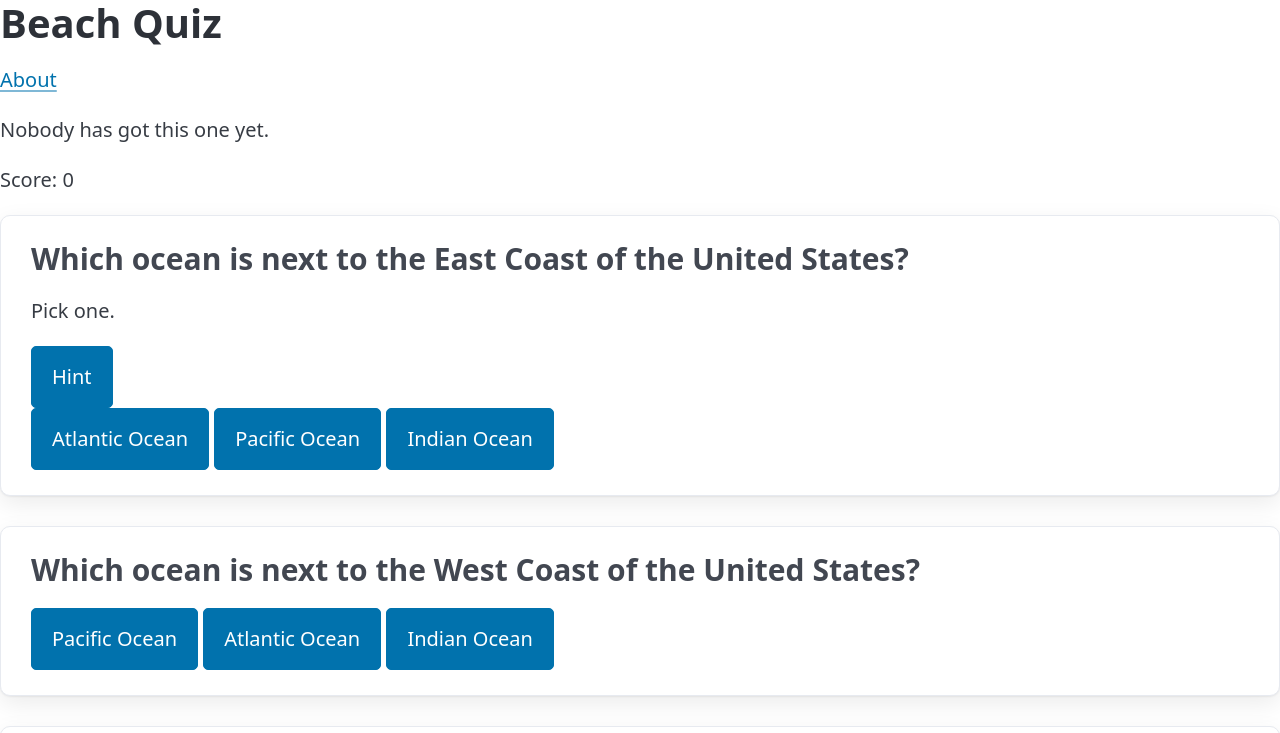
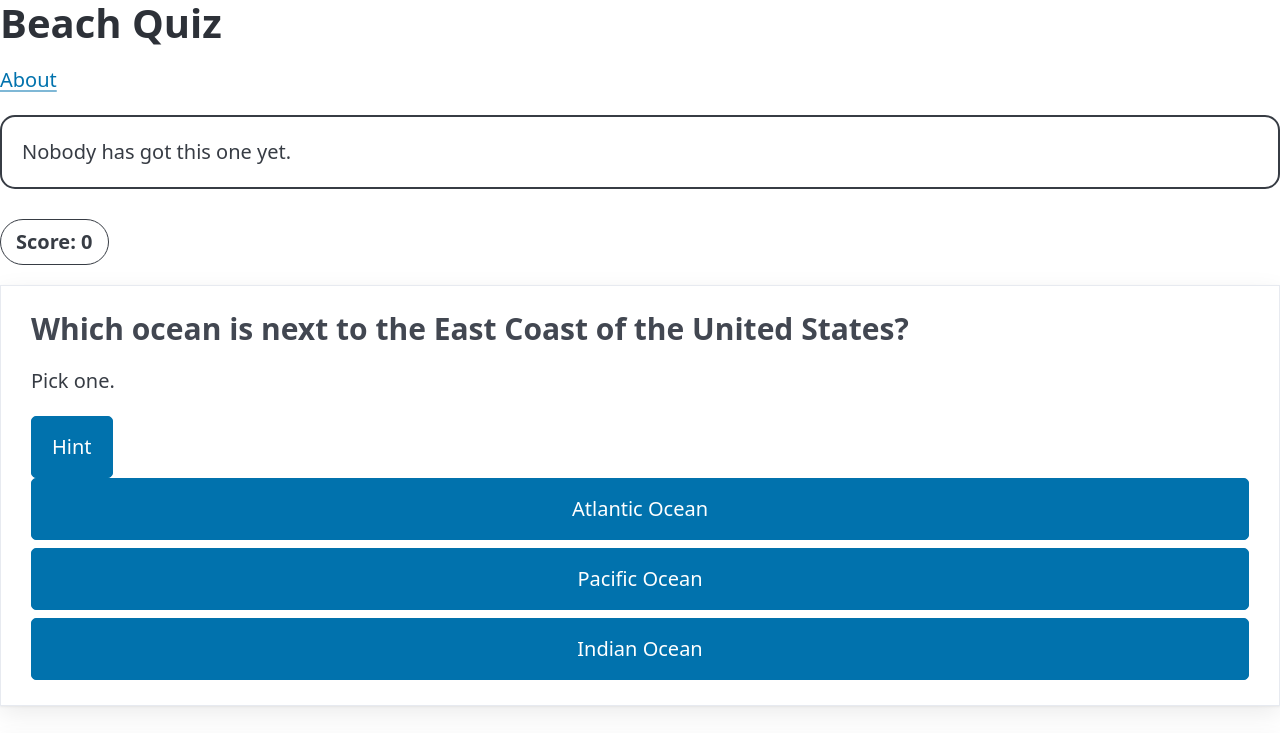
Before and after one commit to TammyAlbinDev/click-lab, a plain HTML site: page index.html in a window 1280 px wide. Shown: the top 733 px of the page. Drawn offline with nearby package versions, Linux system fonts and the light colour scheme.

Commit message:
add badge and banner components

```diff
--- /dev/null
+++ b/css/badge.css
@@ -0,0 +1,7 @@
+.badge {
+  display: inline-block;
+  padding: 0.35rem 0.75rem;
+  border-radius: 999px;
+  font-weight: bold;
+  border: 1px solid currentColor;
+}
--- /dev/null
+++ b/css/banner.css
@@ -0,0 +1,6 @@
+.banner {
+  padding: 1rem;
+  border: 2px solid currentColor;
+  border-radius: 0.75rem;
+  margin-bottom: 1.5rem;
+}
--- a/css/choice-list.css
+++ b/css/choice-list.css
@@ -0,0 +1,5 @@
+.choice-list {
+  display: flex;
+  flex-direction: column;
+  gap: 8px;
+}
--- a/css/style.css
+++ b/css/style.css
@@ -0,0 +1,3 @@
+.card {
+  border-radius: 0;
+}
--- a/index.html
+++ b/index.html
@@ -6,6 +6,8 @@
   <link rel="stylesheet" href="https://cdn.jsdelivr.net/npm/@picocss/pico@2.1.1/css/pico.classless.min.css">
   <link rel="stylesheet" href="css/card.css">
   <link rel="stylesheet" href="css/choice-list.css">
+  <link rel="stylesheet" href="css/badge.css">
+  <link rel="stylesheet" href="css/banner.css">
   <link rel="stylesheet" href="css/style.css">
 </head>
 
@@ -14,9 +16,9 @@
 
   <p><a href="about.html">About</a></p>
 
-  <p id="greeting"></p>
+  <p id="greeting" class="banner"></p>
 
-  <p id="score">Score: 0</p>
+  <p id="score" class="badge">Score: 0</p>
 
   <div class="card">
     <h3 id="question-1">
@@ -24,6 +26,7 @@
     </h3>
 
     <p id="answer-message">Pick one.</p>
+
 
     <button id="hint-button">Hint</button>
 
```
